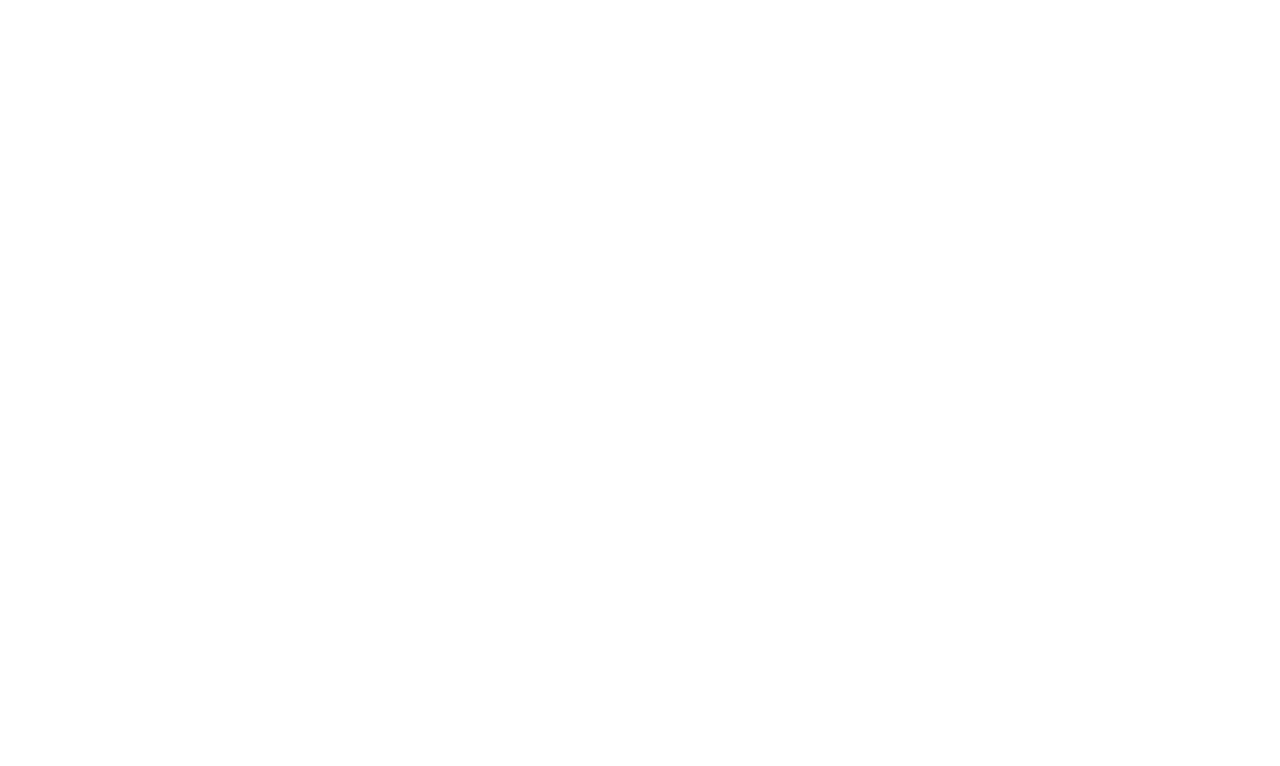
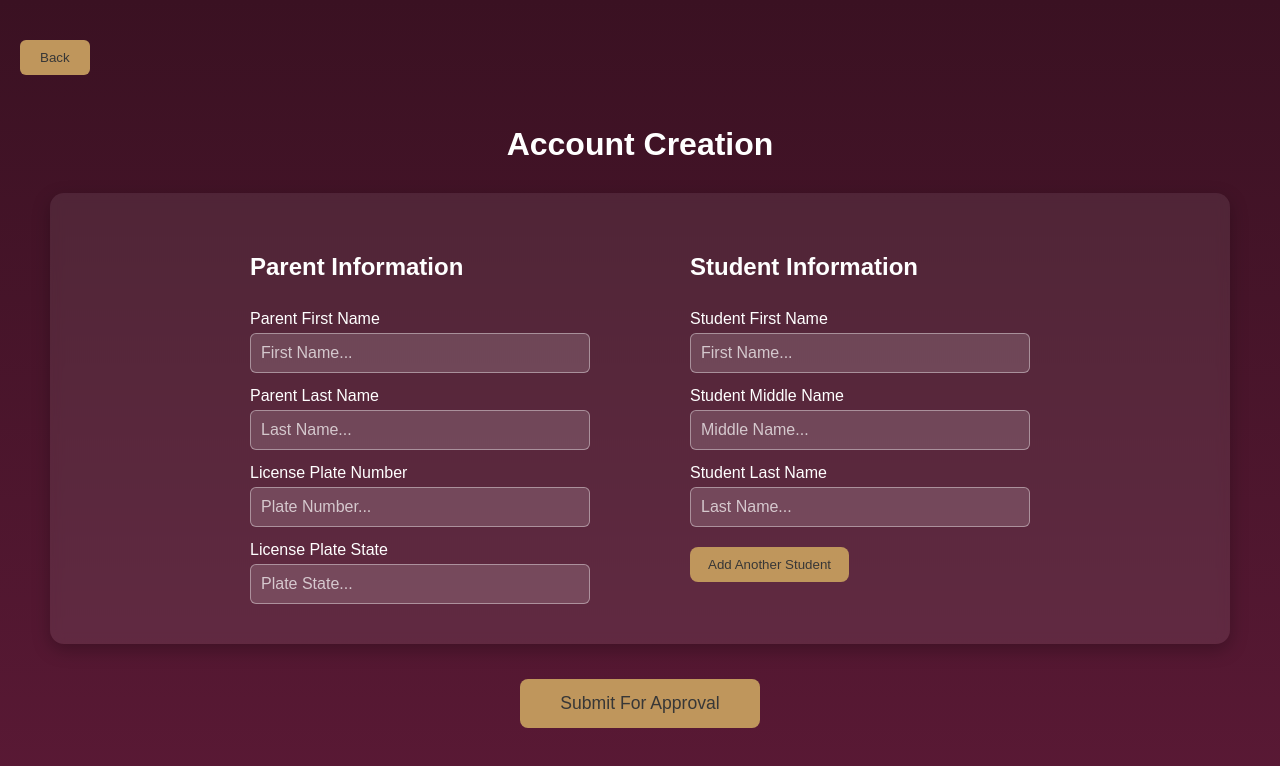
Before and after one commit to JackUehlingerTAMU/TheWranglers, a React (Create React App) app: page /create-account in a window 1280 px wide. Before the commit this address had no page. Shown: the top 766 px of the page. Built offline with nearby package versions, Linux system fonts and the light colour scheme.

Commit message:
Added create acount page

```diff
--- a/src/App.css
+++ b/src/App.css
@@ -37,11 +37,6 @@ body {
   margin-bottom: 40px;
 }
 
-.create-account {
-  display: flex;
-  gap: 40px;
-  margin-bottom: 40px;
-}
 
 /* ===== Button Style ===== */
 .main-btn {
@@ -183,8 +178,14 @@ td{
   margin-bottom: 30px;
   border-radius: 6px;
   cursor: pointer;
+  align-self: flex-start;
+  transition: background-color 0.3s ease, transform 0.2s ease;
 }
-
+.back-btn:hover {
+  background-color: var(--light-maroon);
+  color: var(--white);
+  transform: translateY(-2px);
+}
 .kids-layout {
   display: flex;
   gap: 40px;
@@ -281,3 +282,103 @@ td{
   width: 120px;
   color: var(--granite);
 }
+
+/* ===== Create Account Page ===== */
+
+.create-account {
+  min-height: 100vh;
+  width: 100%;
+  background: linear-gradient(
+    to bottom,
+    var(--maroon),
+    var(--light-maroon)
+  );
+  color: var(--white);
+  display: flex;
+  flex-direction: column;
+  align-items: center;
+  padding: 40px 20px;
+  box-sizing: border-box;
+}
+
+/* Title */
+.create-account h1 {
+  margin-bottom: 30px;
+}
+
+/* ===== Form Container ===== */
+
+.form-container {
+  background-color: rgba(255, 255, 255, 0.08);
+  backdrop-filter: blur(6px);
+  border-radius: 14px;
+  padding: 40px;
+  display: flex;
+  justify-content: center;
+  gap: 100px;
+  max-width: 1100px;
+  width: 100%;
+  box-shadow: 0 6px 18px rgba(0,0,0,0.25);
+}
+
+/* Columns */
+.form-column {
+  display: flex;
+  flex-direction: column;
+  width: 340px;
+}
+
+.form-column h2 {
+  margin-bottom: 15px;
+}
+
+/* Labels */
+.form-column label {
+  margin-top: 14px;
+  font-size: 1rem;
+}
+
+/* Inputs */
+.form-column input {
+  padding: 10px;
+  margin-top: 5px;
+  border: 1px solid rgba(255,255,255,0.4);
+  border-radius: 6px;
+  background-color: rgba(255,255,255,0.15);
+  color: var(--white);
+  font-size: 1rem;
+}
+
+.form-column input::placeholder {
+  color: rgba(255,255,255,0.7);
+}
+
+/* Buttons */
+.add-student,
+.submit-btn {
+  background-color: var(--camel);
+  color: var(--granite);
+  border: none;
+  border-radius: 8px;
+  cursor: pointer;
+  transition: 0.2s ease;
+}
+
+.add-student {
+  margin-top: 20px;
+  padding: 10px 18px;
+  width: fit-content;
+}
+
+.submit-btn {
+  margin: 35px auto 0;
+  padding: 14px 40px;
+  font-size: 1.1rem;
+}
+
+.add-student:hover,
+.submit-btn:hover {
+  background-color: var(--light-maroon);
+  color: var(--white);
+  transform: translateY(-2px);
+}
--- a/src/App.js
+++ b/src/App.js
@@ -5,6 +5,7 @@ import ParentPortal from "./pages/ParentPortal";
 import StaffPortal from "./pages/StaffPortal";
 import KidsPickup from "./pages/KidsPickup";
 import Home from "./pages/Home"
+import CreateAccount from "./pages/CreateAccount";
 
 function App() {
   return ( <>
@@ -15,6 +16,7 @@ function App() {
       <Route path="/parent-portal" element={<ParentPortal/>}/>
       <Route path="/staff-portal" element={<StaffPortal/>}/>
       <Route path="/kids-pickup" element={<KidsPickup />} />
+      <Route path="/create-account" element={<CreateAccount />} />
       </Routes>
     </>
 
--- /dev/null
+++ b/src/pages/CreateAccount.js
@@ -0,0 +1,59 @@
+import React from "react";
+import "../App.css";
+import { useNavigate } from "react-router-dom";
+
+function CreateAccount() {
+  const navigate = useNavigate();
+  return (
+    <div className="create-account">
+      <button
+        className="back-btn"
+        onClick={() => navigate(-1)}  // go back
+      >
+        Back
+      </button>
+      <h1>Account Creation</h1>
+
+      <div className="form-container">
+
+        {/* Parent Info */}
+        <div className="form-column">
+          <h2>Parent Information</h2>
+
+          <label>Parent First Name</label>
+          <input placeholder="First Name..." />
+
+          <label>Parent Last Name</label>
+          <input placeholder="Last Name..." />
+
+          <label>License Plate Number</label>
+          <input placeholder="Plate Number..." />
+
+          <label>License Plate State</label>
+          <input placeholder="Plate State..." />
+        </div>
+
+        {/* Student Info */}
+        <div className="form-column">
+          <h2>Student Information</h2>
+
+          <label>Student First Name</label>
+          <input placeholder="First Name..." />
+
+          <label>Student Middle Name</label>
+          <input placeholder="Middle Name..." />
+
+          <label>Student Last Name</label>
+          <input placeholder="Last Name..." />
+
+          <button className="add-student">Add Another Student</button>
+        </div>
+
+      </div>
+
+      <button className="submit-btn">Submit For Approval</button>
+    </div>
+  );
+}
+
+export default CreateAccount;
--- a/src/pages/Home.js
+++ b/src/pages/Home.js
@@ -1,5 +1,7 @@
 import "./../App.css";
+import { useNavigate } from "react-router-dom";
 export default function Home(){
+  const navigate = useNavigate();
     return (
     <div className="app">
       <h1 className="title">Pebble Creek Elementary</h1>
@@ -9,8 +11,10 @@ export default function Home(){
         <button className="main-btn">Staff Login</button>
       </div>
 
-      <div className="create-account">
-        <button className="main-btn">Create New Account</button>
+      <div className="button-row">
+          <button className="main-btn" onClick={() => navigate("/create-account")}>
+            Create New Account
+          </button>
         <button className="main-btn">Volunteer Login</button>
       </div>
 
```
